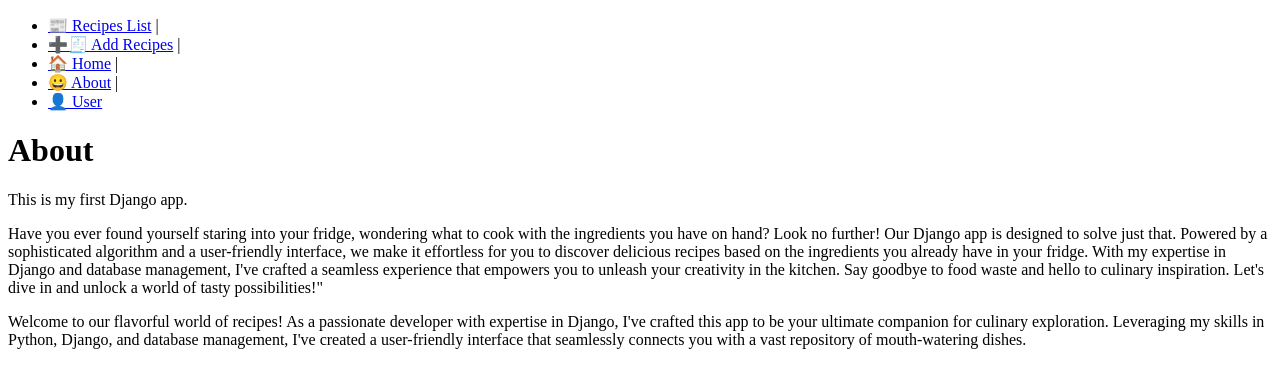
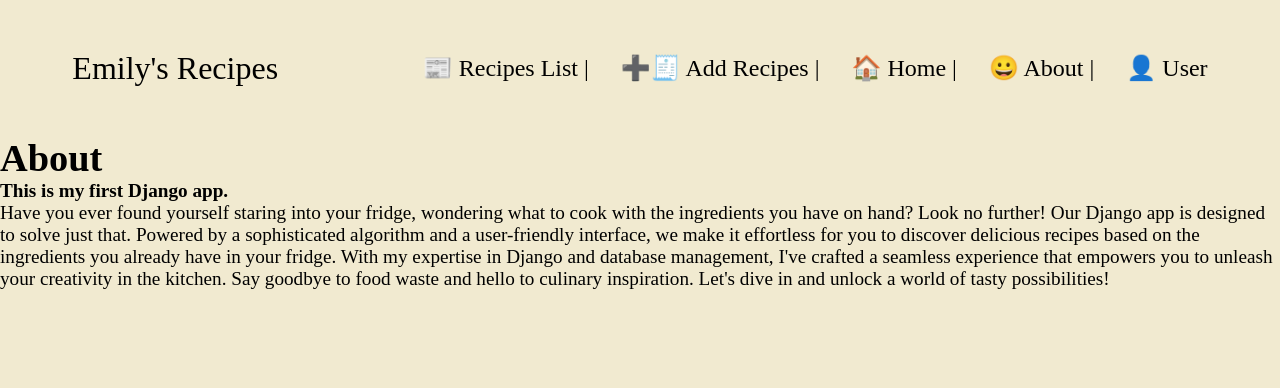
Before and after one commit to thunahh123/myrecipes-django, a Django app: page /about/ in a window 1280 px wide. Shown: the top 388 px of the page. Run offline with Django 5.2, Linux system fonts and the light colour scheme.

Commit message:
Added some styles

```diff
--- a/static/styles/style.css
+++ b/static/styles/style.css
@@ -1,36 +1,48 @@
 * {
-    margin: 0;
-    padding: 0;
-    box-sizing: border-box;
+  margin: 0;
+  padding: 0;
 }
 
 body {
-    min-height: 100vh;
-    background-color: rgba(236, 227, 191, 0.726);
-    color: black;
-    font-size: 1.5rem;
+  /* min-height: 100vh; */
+  background-color: rgba(236, 227, 191, 0.726);
+  color: black;
+  font-size: 1.2rem;
 }
 
-ul {
-    list-style-type: none;
+nav,
+.nav-links {
+  display: flex;
 }
 
-li a {
-    display: inline;
+nav {
+  justify-content: space-around;
+  align-items: center;
+  height: 17vh;
 }
-li {
-    float: left;
+
+.nav-links {
+  gap: 2rem;
+  list-style: none;
+  font-size: 1.5rem;
 }
 
 a {
-    display: block;
-    padding: 8px;
-    text-decoration: none;
-    color: black;
+  color: #000;
+  text-decoration: none;
+  text-decoration-color: white;
 }
 
-li a:hover {
-    background-color: #d5bdaf;
-    border-radius: 20px;
-    color: whitesmoke;
+a:hover {
+  text-decoration: underline;
+  border-radius: 20px;
+
 }
+
+.logo {
+  font-size: 2rem;
+}
+
+.logo:hover{
+    cursor: default;
+}
--- a/templates/about.html
+++ b/templates/about.html
@@ -5,8 +5,9 @@
 {% endblock %}
 
 {% block content %}
-    <h1>About</h1>
-    <p>This is my first Django app.
+  <h1 >About</h1>
+    <p>
+      <strong>This is my first Django app. </strong>
       <p>
         Have you ever found yourself staring into your fridge, wondering what to cook with the ingredients
         you have on hand? Look no further! Our Django app is designed to solve just
@@ -16,15 +17,7 @@
         database management, I've crafted a seamless experience that empowers you to
         unleash your creativity in the kitchen. Say goodbye to food waste and hello to
         culinary inspiration. Let's dive in and unlock a world of tasty
-            possibilities!"
+        possibilities!
       </p>
-          <p>
-            Welcome to our flavorful world of recipes! As a passionate developer with
-            expertise in Django, I've crafted this app to be your ultimate companion for
-            culinary exploration. Leveraging my skills in Python, Django, and database
-            management, I've created a user-friendly interface that seamlessly connects
-            you with a vast repository of mouth-watering dishes.
-          </p>
-
     </p>
 {% endblock %}
--- a/templates/layout.html
+++ b/templates/layout.html
@@ -4,27 +4,27 @@
   <head>
     <meta charset="UTF-8" />
     <meta name="viewport" content="width=device-width, initial-scale=1.0" />
-    <title>
-        {% block title %}
-        {% endblock %}
-    </title>
-        <!-- Link your CSS file here -->
-        {% comment %} <link rel="stylesheet" type="text/css" href="{% static 'styles/style.css' %}"> {% endcomment %}
-
+    <title>{% block title %} {% endblock %}</title>
+    <!-- Link your CSS file here -->
+    <link
+      rel="stylesheet"
+      type="text/css"
+      href="{% static 'styles/style.css' %}"
+    />
   </head>
   <body>
     <nav>
-      <ul>
-        <li><a href="/recipes">📰 Recipes List</a> |</li>
-        <li> <a href="/recipes/add">➕🧾 Add Recipes</a> |</li>
-        <li><a href="/">🏠 Home</a> |</li>
-        <li><a href="/about">😀 About</a> |</li>
-        <li> <a href="/users">👤 User</a></li>
-      </ul>
+      <div class="logo">Emily's Recipes</div>
+      <div>
+        <ul class="nav-links">
+          <li><a href="/recipes">📰 Recipes List</a> |</li>
+          <li><a href="/recipes/add">➕🧾 Add Recipes</a> |</li>
+          <li><a href="/">🏠 Home</a> |</li>
+          <li><a href="/about">😀 About</a> |</li>
+          <li><a href="/users">👤 User</a></li>
+        </ul>
+      </div>
     </nav>
-    <main>
-        {% block content %}
-        {% endblock %}
-    </main>
+    <main>{% block content %} {% endblock %}</main>
   </body>
 </html>
```
Also changed, not shown: recipes/templates/recipes/layout.html (+15 -15 lines), templates/home.html (+4 -5 lines), users/templates/users/layout.html (+19 -18 lines), db.sqlite3. Lines whose indentation alone changed are shown as unchanged.
